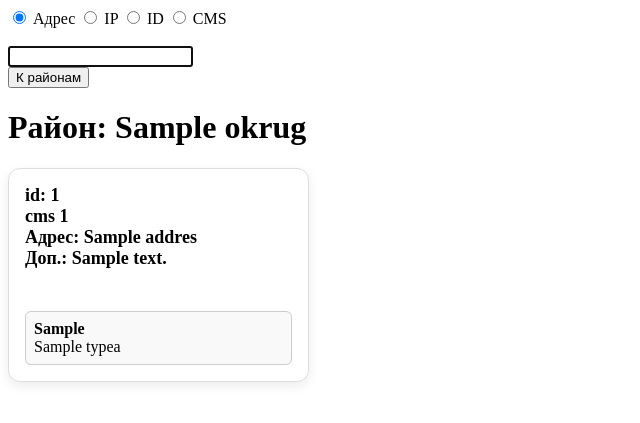
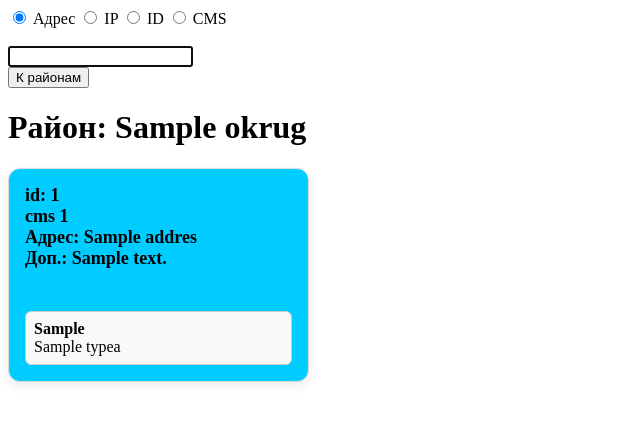
Before and after one commit to Gmoxa73/zv_project, a Django app: page /addr/ in a window 1280 px wide. Shown: the top 423 px of the page, without its empty margins (0-640 px from the left). Run offline with Django 5.2, Linux system fonts and the light colour scheme; tables that the repository leaves empty hold one stand-in row (values such as "Sample post").

Commit message:
+ change color card

```diff
--- a/templates/raion_detail.html
+++ b/templates/raion_detail.html
@@ -15,7 +15,7 @@
       border: 1px solid #ddd;
       border-radius: 12px;
       padding: 16px;
-      background: #fff;
+      background: #00CCFF;
       box-shadow: 0 4px 12px rgba(0,0,0,0.08);
       display: flex;
       flex-direction: column;
--- a/templates/raion_detail2.html
+++ b/templates/raion_detail2.html
@@ -15,7 +15,7 @@
       border: 1px solid #ddd;
       border-radius: 12px;
       padding: 16px;
-      background: #fff;
+      background: #00CCFF;
       box-shadow: 0 4px 12px rgba(0,0,0,0.08);
       display: flex;
       flex-direction: column;
```
